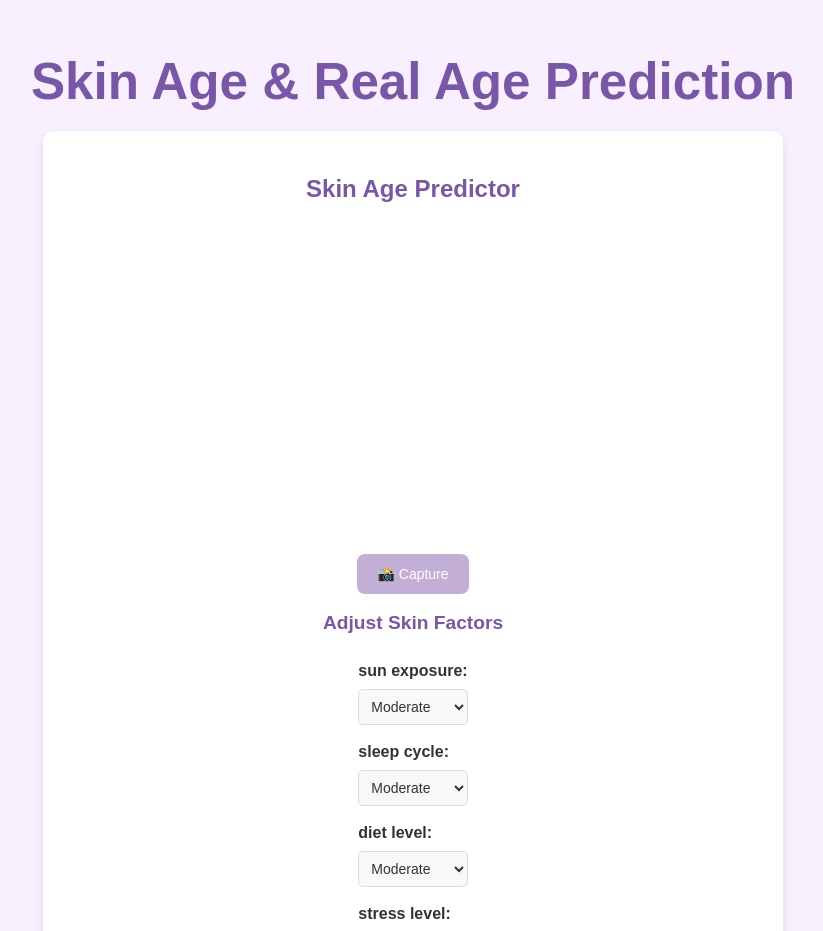
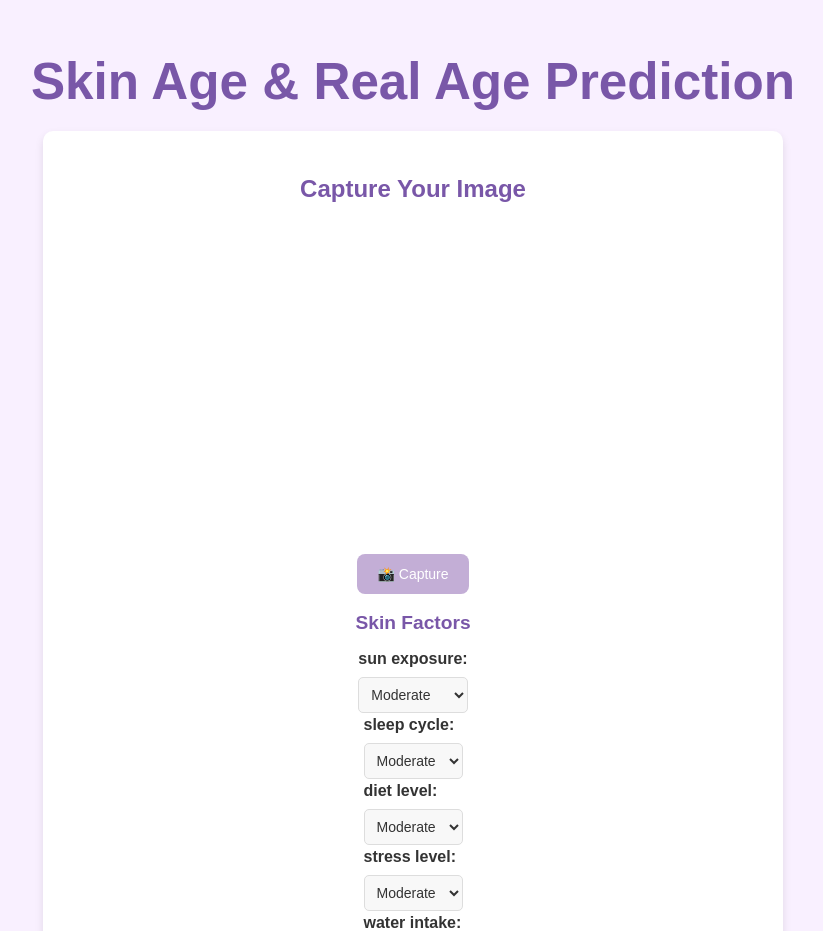
Before and after one commit to Iamsamiksha/skin-analysis, a React (Vite) app in the folder frontend/: page / in a window 1280 px wide. Shown: the top 931 px of the page, without its empty margins (227-1050 px from the left). Built offline with nearby package versions, Linux system fonts and the light colour scheme; no server answers.

Commit message:
Update SkinAgePredictor.jsx

```diff
--- a/frontend/src/components/SkinAgePredictor.jsx
+++ b/frontend/src/components/SkinAgePredictor.jsx
@@ -15,15 +15,14 @@ const SkinAgePredictor = () => {
     });
     const [predictedAge, setPredictedAge] = useState("");
     const [insights, setInsights] = useState({});
-    const [numericInsights, setNumericInsights] = useState({});
+    const [numericInsights, setNumericInsights] = useState({});  // Add numeric insights
     const [skinScore, setSkinScore] = useState("");
     const [showResults, setShowResults] = useState(false);
     const [showPredicted, setShowPredicted] = useState(false);
     const [predictionData, setPredictionData] = useState({});
-    const [imageCaptured, setImageCaptured] = useState(false);
 
     useEffect(() => {
-        navigator.mediaDevices.getUserMedia({ video: { width: 480, height: 360 } })
+        navigator.mediaDevices.getUserMedia({ video: true })
             .then(stream => {
                 videoRef.current.srcObject = stream;
             })
@@ -40,13 +39,10 @@ const SkinAgePredictor = () => {
 
         capturedImageRef.current.src = imageData;
         capturedImageRef.current.style.display = "block";
-        document.querySelector(".captured-image-container").style.display = "flex";
-        setImageCaptured(true);
+        document.querySelector(".captured-image-container").style.display = "flex"; // Show the preview dynamically
     };
 
     const handlePrediction = async () => {
-        if (!imageCaptured) return alert("Please capture an image first!");
-
         const canvas = canvasRef.current;
         const imageData = canvas.toDataURL("image/jpeg");
 
@@ -74,10 +70,12 @@ const SkinAgePredictor = () => {
                 setPredictedAge(`✅ Real Age: ${data.real_age}, Skin Age: ${data.skin_age}`);
                 setPredictionData({ real_age: data.real_age, skin_age: data.skin_age });
                 setInsights(data.insights);
-                setNumericInsights(data.numeric_insights);
+                setNumericInsights(data.numeric_insights); // Set numeric insights
                 setSkinScore(data.skin_quality_score);
                 setShowResults(true);
                 setShowPredicted(true);
+                console.log("Data.Insights", data.insights);
+                console.log("Data.NumericInsights", data.numeric_insights);
             }
         } catch (error) {
             console.error("Prediction error:", error);
@@ -96,22 +94,18 @@ const SkinAgePredictor = () => {
 
     return (
         <div className="predictor-container">
-            <h2>Skin Age Predictor</h2>
-
+            <h2>Capture Your Image</h2>
             <div id="video-container">
                 <video ref={videoRef} width="400" height="300" autoPlay></video>
             </div>
-
             <button onClick={captureImage} className="capture-button">📸 Capture</button>
 
             <canvas ref={canvasRef} width="400" height="300" style={{ display: "none" }}></canvas>
             <div className="captured-image-container">
                 <img ref={capturedImageRef} style={{ display: "none" }} alt="Captured" />
             </div>
-
-            <h3>Adjust Skin Factors</h3>
-            <div className="factors-grid">
-                {Object.keys(skinFactors).map((factor) => (
+            <h3>Skin Factors</h3>
+            {["sun_exposure", "sleep_cycle", "diet_level", "stress_level", "water_intake"].map((factor) => (
                 <div className="factor-container" key={factor}>
                     <label>{factor.replace("_", " ")}:</label>
                     <select name={factor} value={skinFactors[factor]} onChange={handleChange} className="factor-select">
@@ -123,10 +117,8 @@ const SkinAgePredictor = () => {
                     </select>
                 </div>
             ))}
-            </div>
 
             <button onClick={handlePrediction} className="predict-button">🔍 Predict Age</button>
-
             {showPredicted && (
                 <div className="predicted-age-card">
                     <h3>{predictedAge}</h3>
```
Lines whose indentation alone changed are shown as unchanged.
